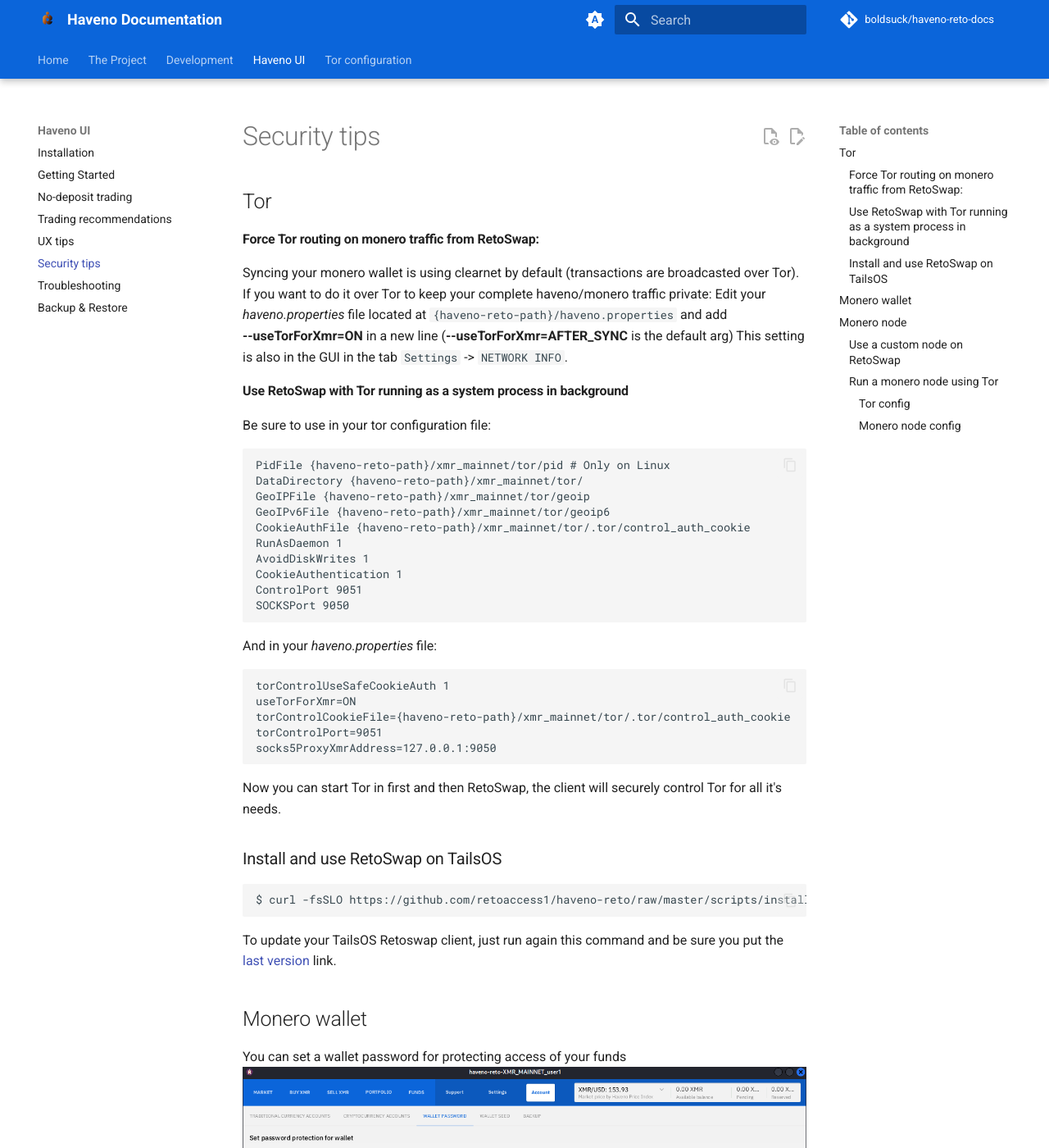
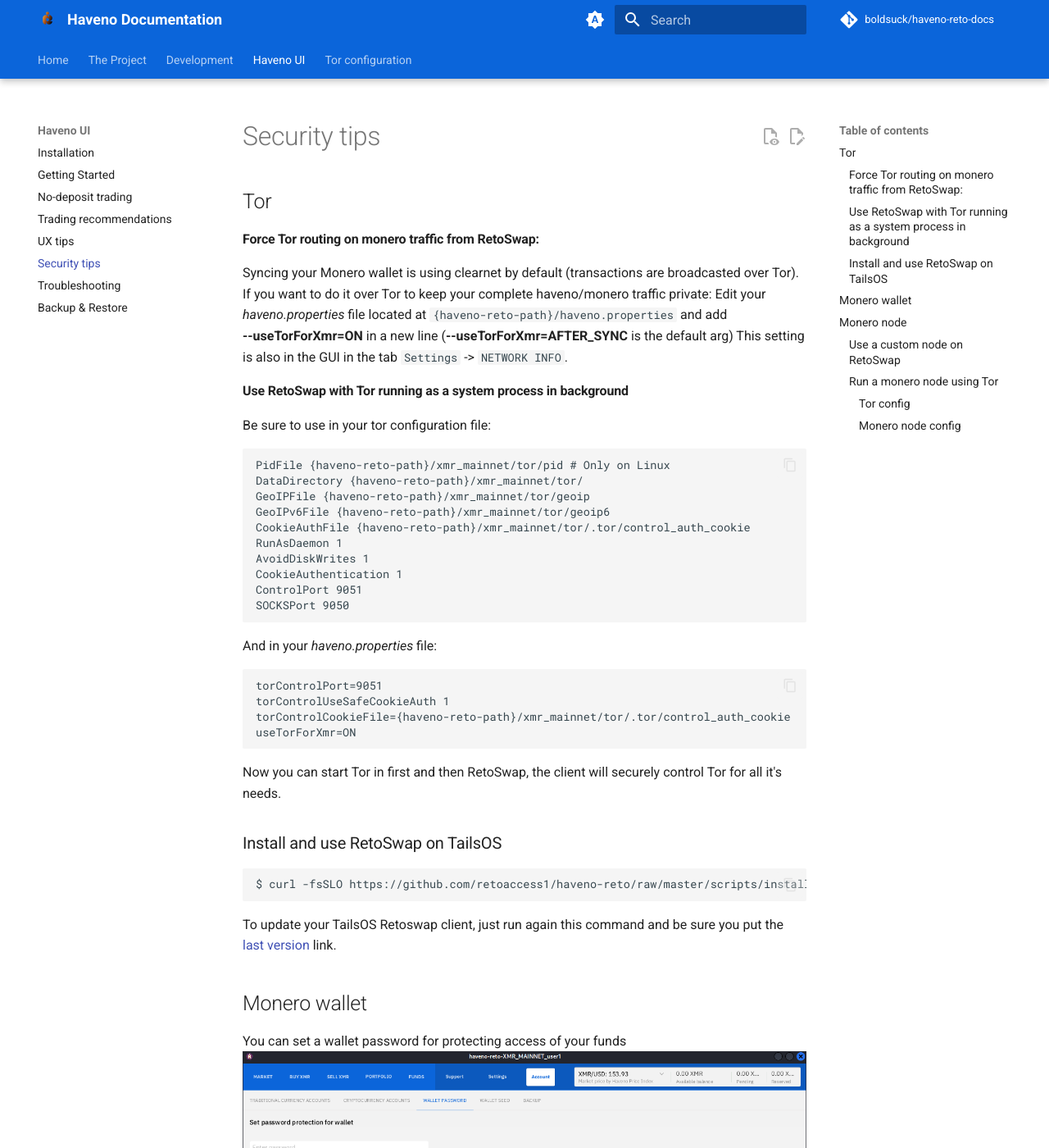
Before and after one commit to boldsuck/haveno-reto-docs, an MkDocs documentation site: the page built from docs/haveno-ui/security.md, in a window 1280 px wide and 1400 px high. Shown: the whole window at 82% size. Built offline with MkDocs 1.6.1 and Material for MkDocs 9.7.7, drawn with Linux system fonts in a browser that asks for light colours; plug-ins that fetch from the network failed and are left out; comment, search, counter and statistics services are not loaded; the version menu is left out; some of the changed lines change nothing that is shown; some of the changed text lies outside the part shown.

Commit message:
Update security.md

````diff
--- a/docs/haveno-ui/security.md
+++ b/docs/haveno-ui/security.md
@@ -4,7 +4,7 @@
 
 #### Force Tor routing on monero traffic from RetoSwap:
 
-Syncing your monero wallet is using clearnet by default (transactions are broadcasted over Tor). If you want to do it over Tor to keep your complete haveno/monero traffic private:
+Syncing your Monero wallet is using clearnet by default (transactions are broadcasted over Tor). If you want to do it over Tor to keep your complete haveno/monero traffic private:
 Edit your *haveno.properties* file located at `{haveno-reto-path}/haveno.properties` and add<br>
 **--useTorForXmr=ON** in a new line (**--useTorForXmr=AFTER_SYNC** is the default arg)
 This setting is also in the GUI in the tab `Settings` -> `NETWORK INFO`.
@@ -29,11 +29,10 @@
 And in your *haveno.properties* file:
 
 ```
+torControlPort=9051
 torControlUseSafeCookieAuth 1
+torControlCookieFile={haveno-reto-path}/xmr_mainnet/tor/.tor/control_auth_cookie
 useTorForXmr=ON
-torControlCookieFile={haveno-reto-path}/xmr_mainnet/tor/.tor/control_auth_cookie
-torControlPort=9051
-socks5ProxyXmrAddress=127.0.0.1:9050
 ```
 
 Now you can start Tor in first and then RetoSwap, the client will securely control Tor for all it's needs.
@@ -56,22 +55,25 @@
 #### Use a custom node on RetoSwap
 
 Add in your *haveno.properties* file:
-```
-xmrNode=http://{IPv4/6, DNS, Tor hidden-service}:18081
-```
+`xmrNode={IPv4/6, DNS, Tor hidden-service}:18081`
+
 If your node haves RPC authentication, add:
 ```
 xmrNodeUsername={username}
 xmrNodePassword={password}
 ```
+
 If the connection to the monero node is LAN based or inside a virtual/private network, make sure to add:
-```
-useTorForXmr=OFF
-```
+`useTorForXmr=OFF`
+
 If the monero node is a Tor hidden-service:
-```
-useTorForXmr=ON
-```
+`useTorForXmr=ON`
+
+Configuring **one** custom node is usually only desired in your LAN. Custom remote nodes used for Monero as comma separated IP addresses:
+`xmrNodes=<(IP|DNS|onion):PORT[,...]>`
+
+!!! info
+    `--xmrNode=` disables auto switching
 
 #### Run a monero node using Tor
 
@@ -92,6 +94,35 @@
 HiddenServiceMaxStreams 1000
 HiddenServiceMaxStreamsCloseCircuit 1
 ```
+
+??? tip
+    It is recommended to separate different (onion) hidden services.<br>
+    RPC, in particular, may allow unwanted access to 127.0.0.1
+
+    ```
+    HiddenServiceDir {/path/to/hidden-service}
+    HiddenServicePort 18081 127.0.0.1:18081
+    HiddenServiceEnableIntroDoSDefense 1
+    HiddenServiceEnableIntroDoSRatePerSec 10	# (Default: 25)
+    HiddenServiceEnableIntroDoSBurstPerSec 20	# (Default: 200)
+    HiddenServicePoWDefensesEnabled 1
+    HiddenServicePoWQueueRate 5		# (Default: 250)
+    HiddenServicePoWQueueBurst 10	# (Default: 2500)
+    HiddenServiceMaxStreams 1000
+    HiddenServiceMaxStreamsCloseCircuit 1
+
+    HiddenServiceDir {/path/to/other-hidden-service}
+    HiddenServicePort 18083 127.0.0.1:18083
+    HiddenServiceEnableIntroDoSDefense 1
+    HiddenServiceEnableIntroDoSRatePerSec 10	# (Default: 25)
+    HiddenServiceEnableIntroDoSBurstPerSec 20	# (Default: 200)
+    HiddenServicePoWDefensesEnabled 1
+    HiddenServicePoWQueueRate 5		# (Default: 250)
+    HiddenServicePoWQueueBurst 10	# (Default: 2500)
+    HiddenServiceMaxStreams 1000
+    HiddenServiceMaxStreamsCloseCircuit 1
+    ```
+
 Start and stop Tor, now your hidden-service will be available at /path/to/hidden-service/hostname (it's a text-file)
 
 ##### Monero node config
````
